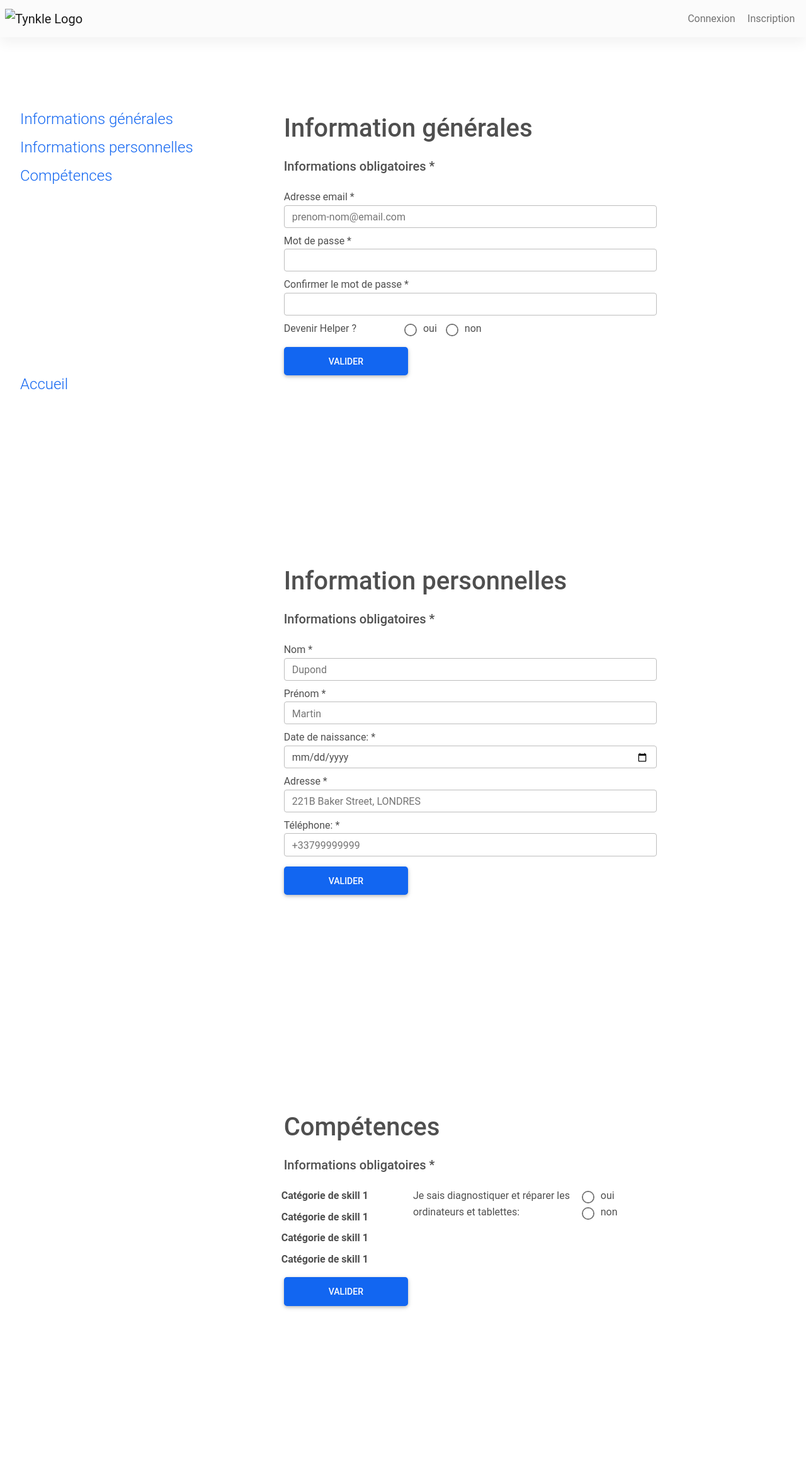
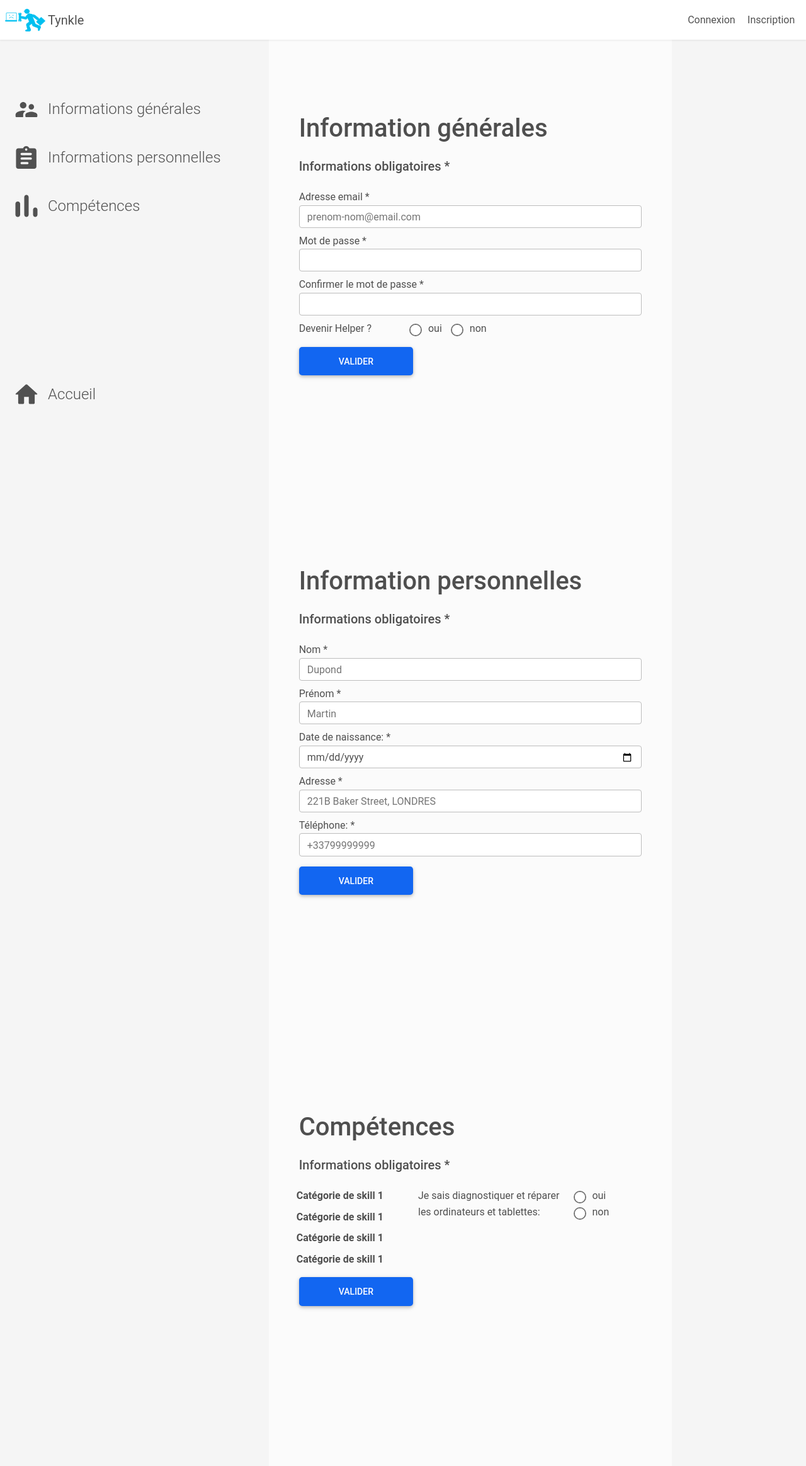
Before and after one commit to learnWeb3/Tynkle, a PHP site: page /profile.php in a window 1280 px wide. Shown: the whole page at 63% size. Run offline with PHP 8.4, Linux system fonts and the light colour scheme.

Commit message:
adding background-colors and shadows

```diff
--- a/assets/css/commons/main.css
+++ b/assets/css/commons/main.css
@@ -1,5 +1,13 @@
 body {
   min-height: 100vh;
+}
+
+a {
+  color: #515151;
+}
+
+a:hover {
+  color: #383838;
 }
 
 .bg-white-overlay {
@@ -22,7 +30,7 @@ body {
   font-size: 1.5rem;
 }
 
-.btn-brand{
+.btn-brand {
   background-color: rgba(55, 58, 60, 0.75);
   color: rgba(243, 206, 18, 0.75);
 }
@@ -38,5 +46,13 @@ body {
 }
 
 .form-check-input:checked {
-  border-color:#373a3c;
+  border-color: #373a3c;
 }
+.bg-light-grey {
+  background-color: #f5f5f5;
+}
+
+.navbar {
+  -webkit-box-shadow: 0 2px 2px 0 rgba(0, 0, 0, 0.05);
+  box-shadow: 0 2px 2px 0 rgba(0, 0, 0, 0.05);
+}
--- a/commons/navbar.php
+++ b/commons/navbar.php
@@ -1,6 +1,6 @@
-<header class="fixed-top">
-    <nav class="navbar navbar-light bg-light px-2">
-            <a class="navbar-brand" href="#"><img src="" alt="Tynkle Logo"></a>
+<header class="fixed-top" style='z-index:1200'>
+    <nav class="navbar bg-white px-2">
+            <a class="navbar-brand" href="#"><img src="./assets/icons/logo_tynkle.png" height="36" width="64" alt="Tynkle Logo">Tynkle</a>
            <ul class="navbar-nav d-flex flex-row justify-content-around  ml-auto" style='width:15%'>
                <li class="nav-item"><a class='nav-link' href="">Connexion</a></li>
                <li class="nav-item"><a class='nav-link' href="">Inscription</a></li>
--- a/profile.php
+++ b/profile.php
@@ -1,5 +1,5 @@
 <!DOCTYPE html>
-<html lang="en">
+<html lang="fr">
 
 <head>
     <meta charset="UTF-8">
@@ -17,31 +17,38 @@
     <?php include_once './commons/navbar.php' ?>
 
 
-    <main class="d-flex bg-white" style='min-height:100vh;'>
+    <main class="d-flex bg-light-grey" style='min-height:100vh;'>
 
 
-        <aside class="d-none col-lg-4 d-lg-flex flex-column justify-content-around p-4 fixed-bottom" style="height:100vh" id="menu-navigation">
-            <ul class="nav flex-column">
-                <li class="nav-item">
-                    <a class="nav-link active display-6" href="#account_informations">Informations générales</a>
+        <nav class="d-none col-lg-4 d-lg-flex flex-column justify-content-around p-4 fixed-bottom" style="height:100vh;" id="menu-navigation">
+            <ul class="nav flex-column w-100">
+                <li class="nav-item d-flex align-items-center w-100 my-2">
+                    <img src="./assets/icons/account.svg" height="36" width="36" alt="account informations">
+                    <a class="nav-link active display-6 m-2" href="#account_informations">Informations générales</a>
                 </li>
-                <li class="nav-item">
-                    <a class="nav-link display-6" href="#personnal_informations">Informations personnelles</a>
+                <li class="nav-item d-flex align-items-center w-100 my-2">
+                    <img src="./assets/icons/details.svg" height="36" width="36" alt="personnal informations">
+                    <a class="nav-link display-6 m-2" href="#personnal_informations">Informations personnelles</a>
                 </li>
-                <li class="nav-item">
-                    <a class="nav-link display-6" href="#skills">Compétences</a>
+                <li class="nav-item d-flex align-items-center w-100 my-2">
+                    <img src="./assets/icons/skills.svg" height="36" width="36" alt="skills">
+                    <a class="nav-link display-6 m-2" href="#skills">Compétences</a>
                 </li>
             </ul>
 
             <ul class="nav flex-column">
-                <li class="nav-item display-6"><a href="" class="nav-link">Accueil</a></li>
+
+                <li class="nav-item d-flex align-items-center w-100 my-2">
+                    <img src="./assets/icons/home.svg" height="36" width="36" alt="home">
+                    <a href="" class="nav-link display-6 m-2">Accueil</a>
+                </li>
             </ul>
-        </aside>
+        </nav>
 
-        <div class="col-12 col-lg-6 offset-lg-4 d-flex flex-column align-items-start bg-white p-4" style="min-height:100vh">
+        <div class="col-12 col-lg-6 offset-lg-4 d-flex flex-column align-items-start bg-light p-4" style="min-height:100vh">
 
             <section style="min-height:95vh" class="w-100 d-flex align-items-center" id="account_informations">
-                <form action="" class="w-100 mb-4">
+                <form action="" class="w-100 mb-4 p-4">
                     <h1>Information générales</h1>
 
                     <h5 class="my-4">Informations obligatoires *</h5>
@@ -78,7 +85,7 @@
             </section>
 
             <section id="personnal_informations" class="w-100 d-flex align-items-center" style="min-height:95vh">
-                <form action="" class="w-100 my-4">
+                <form action="" class="w-100 my-4 p-4">
                     <h1>Information personnelles</h1>
 
                     <h5 class="my-4">Informations obligatoires *</h5>
@@ -107,7 +114,7 @@
             </section>
 
             <section id="skills" class="w-100 d-flex align-items-center" style="min-height:95vh">
-                <form action="" class="w-100 my-4">
+                <form action="" class="w-100 my-4 p-4">
                     <h1>Compétences</h1>
                     <h5 class="my-4">Informations obligatoires *</h5>
                     <div class="row">
--- a/signin.php
+++ b/signin.php
@@ -1,5 +1,5 @@
 <!DOCTYPE html>
-<html lang="en">
+<html lang="fr">
 
 <head>
     <meta charset="UTF-8">
--- a/signup.php
+++ b/signup.php
@@ -1,5 +1,5 @@
 <!DOCTYPE html>
-<html lang="en">
+<html lang="fr">
 
 <head>
     <meta charset="UTF-8">
```
Also changed, not shown: activity.php (+5 -4 lines), assets/partials/publication_card/publication_card.php (+8 -6 lines), chat.php (+17 -12 lines), offers.php (+9 -9 lines), assets/css/pages/profile.css (line endings or trailing spaces), assets/icons/account.svg (added), assets/icons/details.svg (added), assets/icons/favicon.png (added), assets/icons/home.svg (added), assets/icons/logo_tynkle.png (added), assets/icons/mail.svg (added), assets/icons/message.svg (added), assets/icons/skills.svg (added), assets/icons/trash.svg (added).
